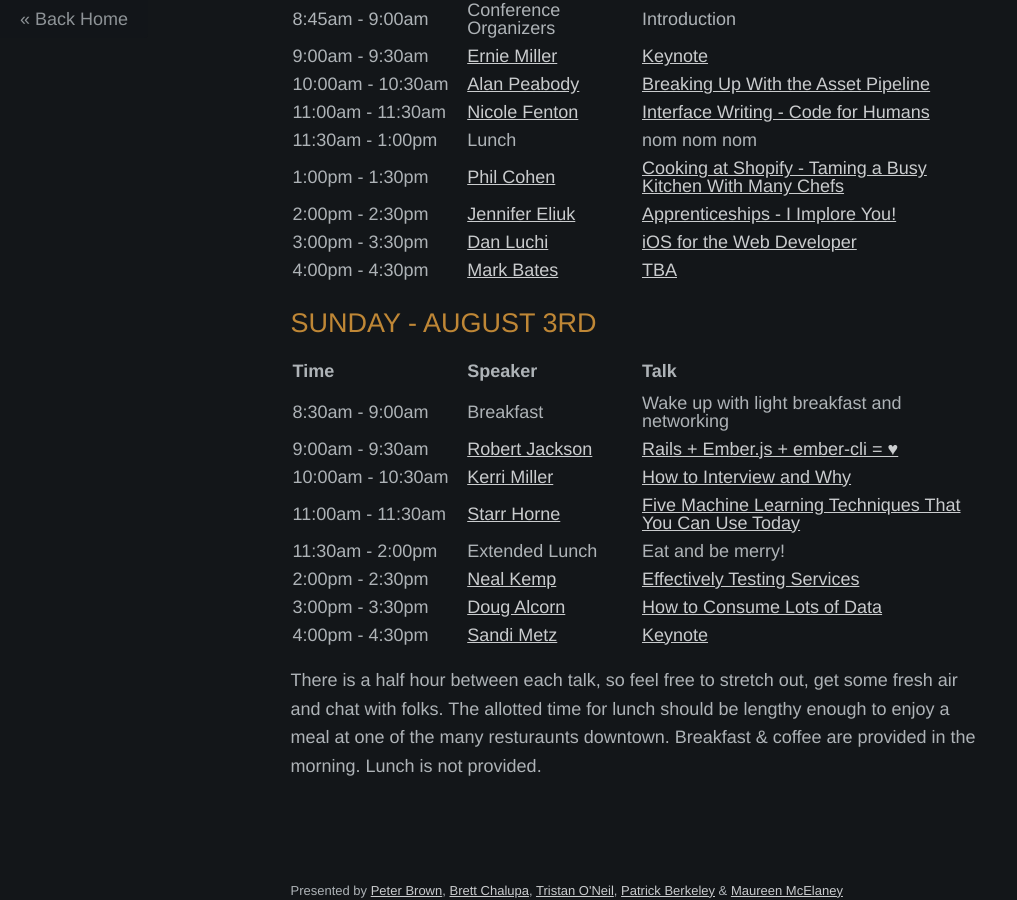
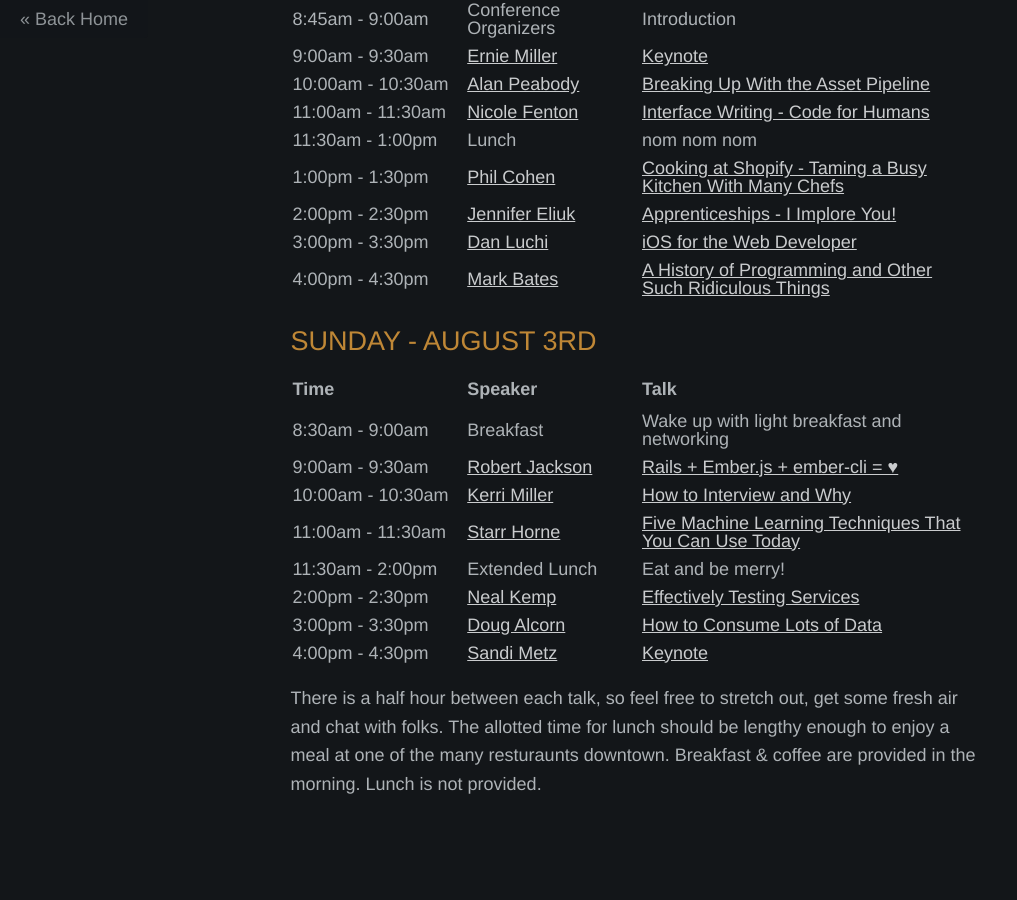
Before and after one commit to burlingtonruby/burlingtonrubyconference2014, a Jekyll site: the page built from schedule.html, in a window 1280 px wide and 900 px high, scrolled down 760 px. Shown: the whole window, without its empty margins (0-1017 px from the left). Built offline with Jekyll 4.4.1, drawn with Linux system fonts in a browser that asks for light colours.

Commit message:
Updates schedule with Mark's talk title

```diff
--- a/schedule.html
+++ b/schedule.html
@@ -96,7 +96,7 @@
         <tr>
           <td>4:00pm - 4:30pm</td>
           <td><a href="https://twitter.com/markbates">Mark Bates</a></td>
-          <td><a href="/speaker/2014/02/03/mark-bates.html">TBA</a></td>
+          <td><a href="/speaker/2014/02/03/mark-bates.html">A History of Programming and Other Such Ridiculous Things</a></td>
         </tr>
       </tbody>
     </table>
```
